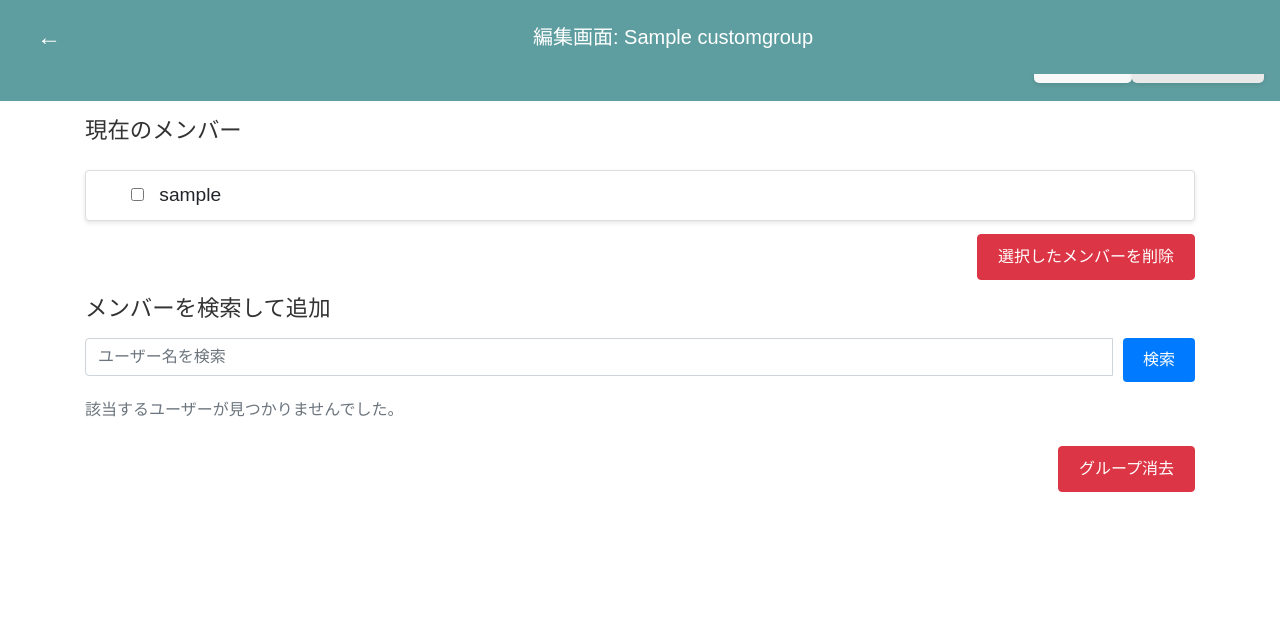
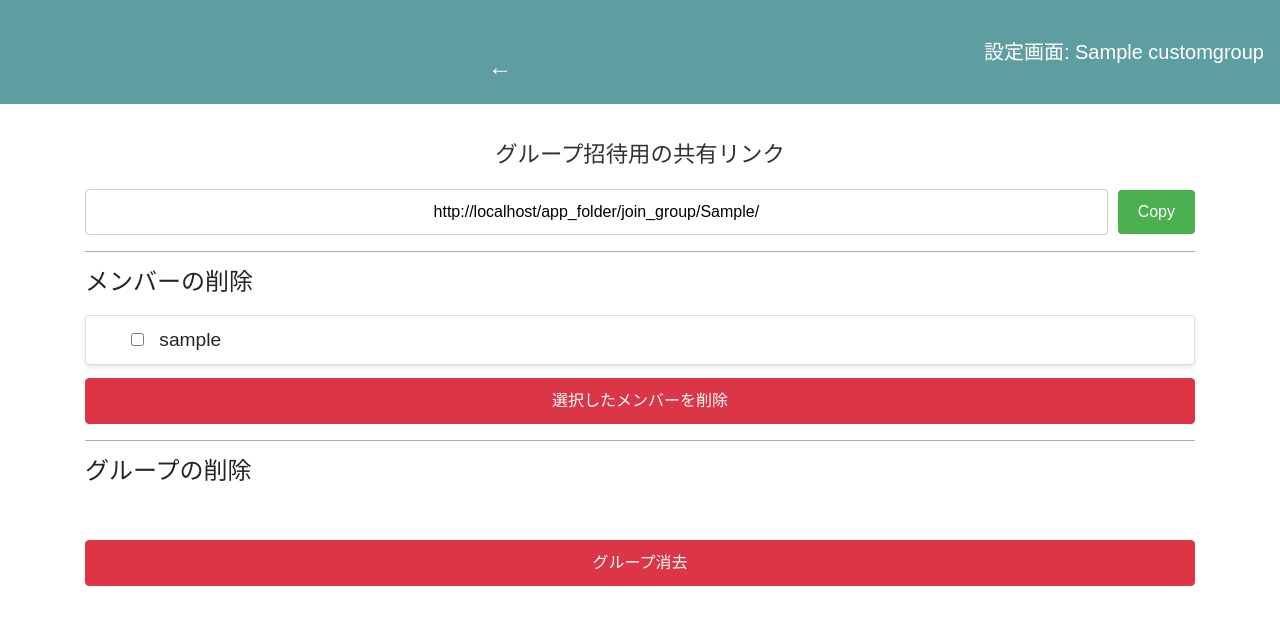
Before and after one commit to nagatahiro/rootbeer_enpit2024, a Django app: page /app_folder/edit-group/1/ in a window 1280 px wide. Shown: the top 625 px of the page. Run offline with Django 4.2, Linux system fonts and the light colour scheme; a user stored in the database is signed in; tables that the repository leaves empty hold one stand-in row (values such as "Sample post"); some libraries are stand-ins or nearby versions.

Commit message:
change url

```diff
--- a/app_folder/models.py
+++ b/app_folder/models.py
@@ -1,6 +1,7 @@
 from django.db import models
 from django.contrib.auth.models import User
 from django.utils import timezone
+import uuid
 
 class CustomGroup(models.Model):
     name = models.CharField(max_length=255)
@@ -8,6 +9,8 @@
     members = models.ManyToManyField(User, related_name='custom_group_members')
     regist_date = models.DateTimeField(default=timezone.now)
     created_at = models.DateTimeField(auto_now_add=True)
+    invite_token = models.CharField(max_length=32, unique=True, blank=True)
+
 
     def __str__(self):
         return self.name
--- a/app_folder/urls.py
+++ b/app_folder/urls.py
@@ -2,7 +2,7 @@
 from . import views
 from .views import TopView
 from django.contrib.auth.views import LogoutView
-from .views import edit_group
+from .views import edit_group,join_group
 
 app_name = "app_folder"
 
@@ -20,4 +20,5 @@
     path('edit-group/<int:id>/', edit_group, name='edit_group'),
     path('home/<int:group_id>/photo', views.ShootingRegistration.as_view(), name='shooting_registration'), #撮影ページ
     path('home/<int:group_id>/camera', views.CameraView.as_view(), name='camera'),#カメラ機能 1/7
+    path('join_group/<str:token>/', join_group, name='join_group'),
 ]
--- a/app_folder/views.py
+++ b/app_folder/views.py
@@ -14,6 +14,8 @@
 from .models import CustomGroup, Purchase
 from .forms import SignUpForm, SplitBillForm
 from google.cloud import vision
+from django.contrib.auth.decorators import login_required
+from django.utils.crypto import get_random_string
 from . import forms
 import logging
 import numpy as np
@@ -95,60 +97,46 @@
     def post(self, request, *args, **kwargs):
         action = request.POST.get('action')
 
-        if action == "search":
-            # ユーザー検索処理
-            search_query = request.POST.get('search_user', '').strip()
+        if action == "create":
             group_name = request.POST.get('group_name', '').strip()
-
-            # セッションから選択済みユーザーを取得
-            selected_users = self.request.session.get('selected_users', [])
-
-            # 新たに選択されたユーザーを追加
-            new_selected_users = request.POST.getlist('invited_users')
-            selected_users = list(set(selected_users + new_selected_users))  # 重複を排除
-            self.request.session['selected_users'] = selected_users
-
-            # グループ名をセッションに保存
-            request.session['current_group_name'] = group_name
-
-            if search_query:
-                # 検索結果を取得（自分以外のユーザーのみ表示）
-                search_results = list(
-                    User.objects.filter(username__icontains=search_query)
-                    .exclude(id=request.user.id)  # 自分自身を検索結果から除外
-                    .values('id', 'username')
-                )
-                request.session['search_results'] = search_results
-            else:
-                request.session['search_results'] = []
-
-            return redirect('app_folder:create_group')
-
-        elif action == "create":
-            # グループ作成処理
-            group_name = request.POST.get('group_name', '').strip()
-            invited_users_ids = request.POST.getlist('invited_users')  # 招待するユーザーIDリスト
+            invited_users_ids = request.POST.getlist('invited_users')
 
             if group_name:
-                # グループを作成
                 group = CustomGroup.objects.create(name=group_name, owner=request.user)
-
                 group.members.add(request.user)
 
                 if invited_users_ids:
                     invited_users = User.objects.filter(id__in=invited_users_ids)
                     group.members.add(*invited_users)
-                    print(f"招待されたユーザー: {[user.username for user in invited_users]}")
 
-                # セッションをクリア
-                self.request.session.pop('selected_users', None)
-                self.request.session.pop('current_group_name', None)
+                # 招待URLを生成
+                invite_token = get_random_string(32)
+                group.invite_token = invite_token
+                group.save()
 
-                messages.success(request, f"グループ '{group_name}' を作成しました。")
+                #invite_url = request.build_absolute_uri(reverse('app_folder:join_group', args=[invite_token]))
+
+                # グループ詳細ページにリダイレクト
+                return redirect('app_folder:group_detail', group_id=group.id)
+
             else:
                 messages.error(request, "グループ名を入力してください。")
 
-            return redirect('app_folder:home')
+            return redirect('app_folder:create_group')
+
+@login_required
+def join_group(request, token):
+    group = get_object_or_404(CustomGroup, invite_token=token)
+
+    # すでにグループのメンバーであればリダイレクト
+    if request.user in group.members.all():
+        return redirect('app_folder:group_detail', group_id=group.id)
+
+    # メンバーに追加
+    group.members.add(request.user)
+    return redirect('app_folder:group_detail', group_id=group.id)
+
+
 
 #グループを編集する際に使用
 class EditGroupView(LoginRequiredMixin, TemplateView):
@@ -161,6 +149,11 @@
         group = CustomGroup.objects.get(id=group_id)
         context['group'] = group
         context['members'] = group.members.all()
+                # 招待URLを生成
+        invite_url = self.request.build_absolute_uri(
+            reverse('app_folder:join_group', args=[group.invite_token])
+        )
+        context['invite_url'] = invite_url
 
         # 検索クエリがあればそれに基づいて結果を返す
         search_query = self.request.GET.get('search', '')
@@ -275,14 +268,17 @@
 class GroupDetailView(LoginRequiredMixin, TemplateView):
     template_name = "app_folder/group_detail.html"
 
-
-
     from decimal import Decimal
 
     def get_context_data(self, **kwargs):
         context = super().get_context_data(**kwargs)
         group_id = self.kwargs.get('group_id')
         group = get_object_or_404(CustomGroup, id=group_id)
+
+        # 招待URLを生成
+        invite_url = self.request.build_absolute_uri(
+            reverse('app_folder:join_group', args=[group.invite_token])
+        )
 
         # 合計金額計算
         purchases = Purchase.objects.filter(group=group).order_by('-date')  # データの降順
@@ -318,7 +314,8 @@
             'total_amount': total_amount,
             'user_losses': user_losses,
             'payments': payments,
-            'purchases': purchases,  # 購入データをテンプレートに渡す
+            'purchases': purchases,
+            'invite_url' : invite_url,# 購入データをテンプレートに渡す
         })
         return context
 
--- a/static/css/style.css
+++ b/static/css/style.css
@@ -171,6 +171,8 @@
 .btn {
     padding: 10px 20px;
     font-size: 1rem;
+    width: 100%;
+    margin-top: 30px;
 }
 
 .btn-primary {
--- a/templates/app_folder/edit_group.html
+++ b/templates/app_folder/edit_group.html
@@ -8,11 +8,17 @@
             <button id="back-button" class="btn btn-link" style="font-size: 1.5rem; color: white;" onclick="window.location.href='{% url 'app_folder:group_detail' group.id %}';">
                 &#8592;
             </button>
-            <span class="navbar-brand mx-auto" style="color: white; text-align: center;">編集画面: {{ group.name }}</span>
+            <span class="navbar-brand mx-auto" style="color: white; text-align: center;">設定画面: {{ group.name }}</span>
         </div>
     </nav>
-
-    <h3>現在のメンバー</h3>
+    <div class="mt-5 pt-4">
+        <h3 class="text-center">グループ招待用の共有リンク</h3>
+        <div class="invite-container">
+            <input id="copyTarget" type="text" value="{{ invite_url }}" readonly>
+            <button onclick="copyToClipboard()">Copy</button>
+        </div>
+        <hr color=silver>
+        <h4>メンバーの削除</h4>
         <form method="post">
             {% csrf_token %}
             <ul class="list-group">
@@ -26,63 +32,95 @@
                 {% endfor %}
             </ul>
             <div class="d-flex justify-content-end">
-            <button type="submit" class="btn btn-danger mt-2">選択したメンバーを削除</button>
+                <button type="submit" class="btn btn-danger mt-2 w-100">選択したメンバーを削除</button>
             </div>
-    </form>
-
-    <h3>メンバーを検索して追加</h3>
-    <form method="get">
-        <div class="input-group mb-3">
-            <input
-                type="text"
-                name="search"
-                placeholder="ユーザー名を検索"
-                value="{{ request.GET.search|default:'' }}"
-                class="form-control"
-            >
-            <button type="submit" class="btn btn-primary">検索</button>
-        </div>
-    </form>
-
-    {% if search_results %}
-        <form method="post">
-            {% csrf_token %}
-            <ul class="list-group mt-2">
-                {% for user in search_results %}
-                <li class="list-group-item d-flex justify-content-between align-items-center" onclick="toggleCheckbox('{{ user.id }}');">
-                    <div class="form-check">
-                        <input type="checkbox" id="user-{{ user.id }}" name="new_members" value="{{ user.id }}">
-                        <label class="form-check-label" for="user-{{ user.id }}">{{ user.username }}</label>
-                    </div>
-                </li>
-                {% endfor %}
-            </ul>
-            <div class="d-flex justify-content-end">
-                <button type="submit" class="btn btn-success mt-2">選択したユーザーを追加</button>
-            </div>
-        </form>
-    {% else %}
-        <p class="text-muted">該当するユーザーが見つかりませんでした。</p>
-    {% endif %}
+            <hr color=silver>
+            <h4>グループの削除</h4>
 
             <div class="d-flex justify-content-end mt-4">
-        <form method="post">
+                <form method="post" class="w-100">
                     {% csrf_token %}
-            <button type="submit" name="delete_group" class="btn btn-danger"
-                    onclick="return confirm('グループを消去しますか？');">
+                    <button type="submit" name="delete_group" class="btn btn-danger w-100" onclick="return confirm('グループを消去しますか？');">
                         グループ消去
                     </button>
                 </form>
+            </div>
+
+        </div>
     </div>
 </div>
 
 <script>
     function toggleCheckbox(memberId) {
-        const checkbox = document.getElementById(`member-${memberId}`) || document.getElementById(`user-${memberId}`);
+        const checkbox = document.getElementById(`member-${memberId}`);
         if (checkbox) {
             checkbox.checked = !checkbox.checked;
         }
     }
+    function copyToClipboard() {
+        var copyTarget = document.getElementById("copyTarget");
+        copyTarget.select();
+        document.execCommand("Copy");
+        alert("コピーされました！");
+    }
 </script>
 
+<style>
+    h3 {
+        text-align: center;
+        color: #333;
+    }
+
+    /* 入力フィールドとボタンを横並びにするコンテナ */
+    .invite-container {
+        display: flex;
+        align-items: center;
+        justify-content: center;
+        gap: 10px; /* ボタンと入力フィールドの間隔 */
+        max-width: 100%;
+        margin-top: 20px;
+        flex-wrap: nowrap; /* 小さな画面でも横並びを保つ */
+    }
+
+    /* 入力フィールドのスタイル */
+    input[type="text"] {
+        flex: 1; /* 入力フィールドの幅を自動調整 */
+        padding: 10px;
+        font-size: 16px;
+        border: 1px solid #ccc;
+        border-radius: 4px;
+        box-sizing: border-box;
+        text-align: center;
+    }
+
+    /* ボタンのスタイル */
+    button {
+        padding: 10px 20px;
+        font-size: 16px;
+        background-color: #4CAF50;
+        color: white;
+        border: none;
+        border-radius: 4px;
+        cursor: pointer;
+        transition: background-color 0.3s ease;
+    }
+
+    /* ボタンのホバー時のスタイル */
+    button:hover {
+        background-color: #45a049;
+    }
+
+    /* レスポンシブ対応: 小さな画面でも横並びを保つ */
+    @media (max-width: 600px) {
+        .invite-container {
+            justify-content: space-between; /* 画面幅に応じて間隔を調整 */
+        }
+
+        input[type="text"], button {
+            width: auto; /* 幅を自動調整 */
+        }
+    }
+
+</style>
+
 {% endblock %}
```
Also changed, not shown: app_config/settings.py (+5 -2 lines), templates/app_folder/create_group.html (+0 -48 lines), templates/app_folder/group_detail.html (+27 -44 lines), app_folder/migrations/0005_customgroup_created_at_customgroup_regist_date_and_more.py, app_folder/migrations/0008_customgroup_invite_token.py (added), app_folder/migrations/0009_alter_customgroup_invite_token.py (added), 5 other files. Lines whose indentation alone changed are shown as unchanged.
